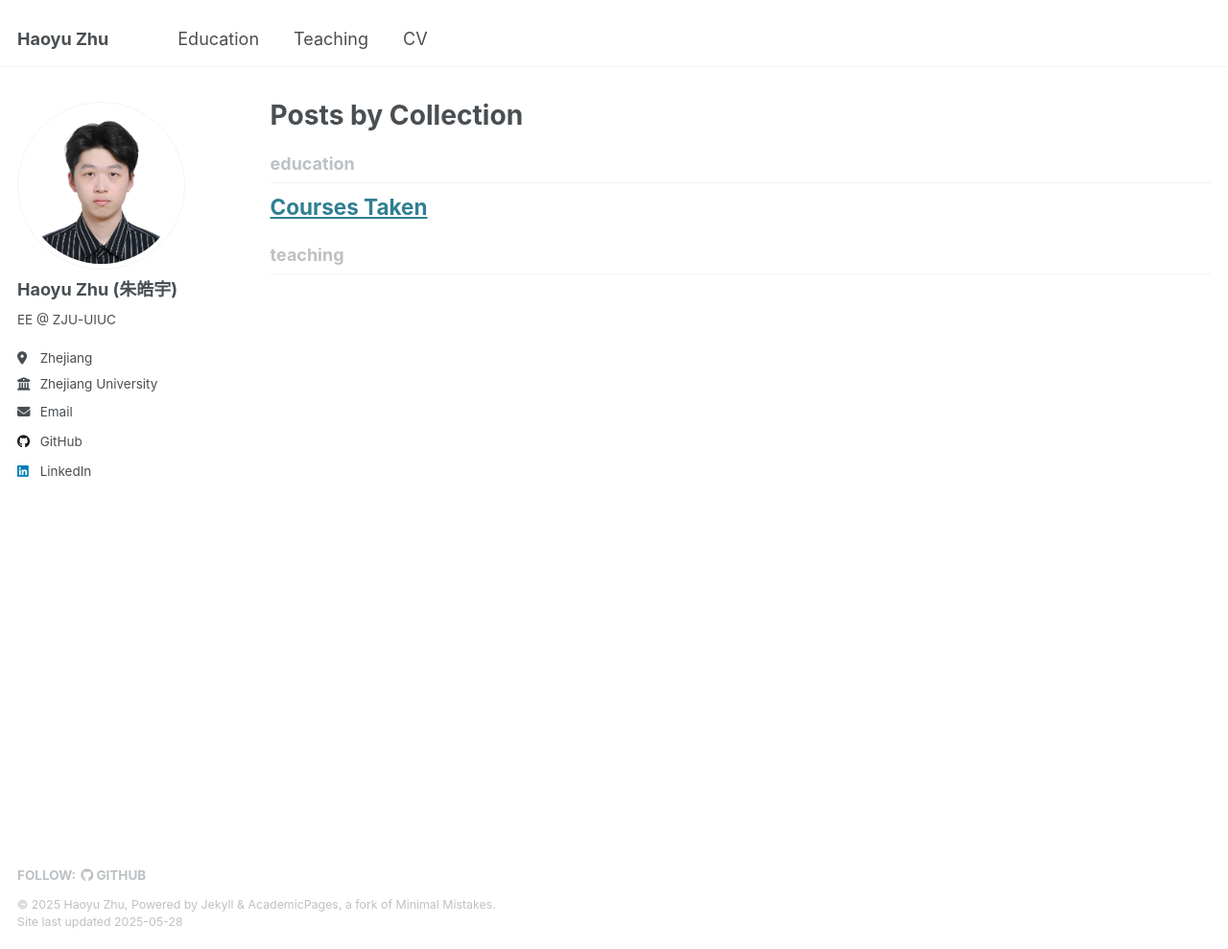
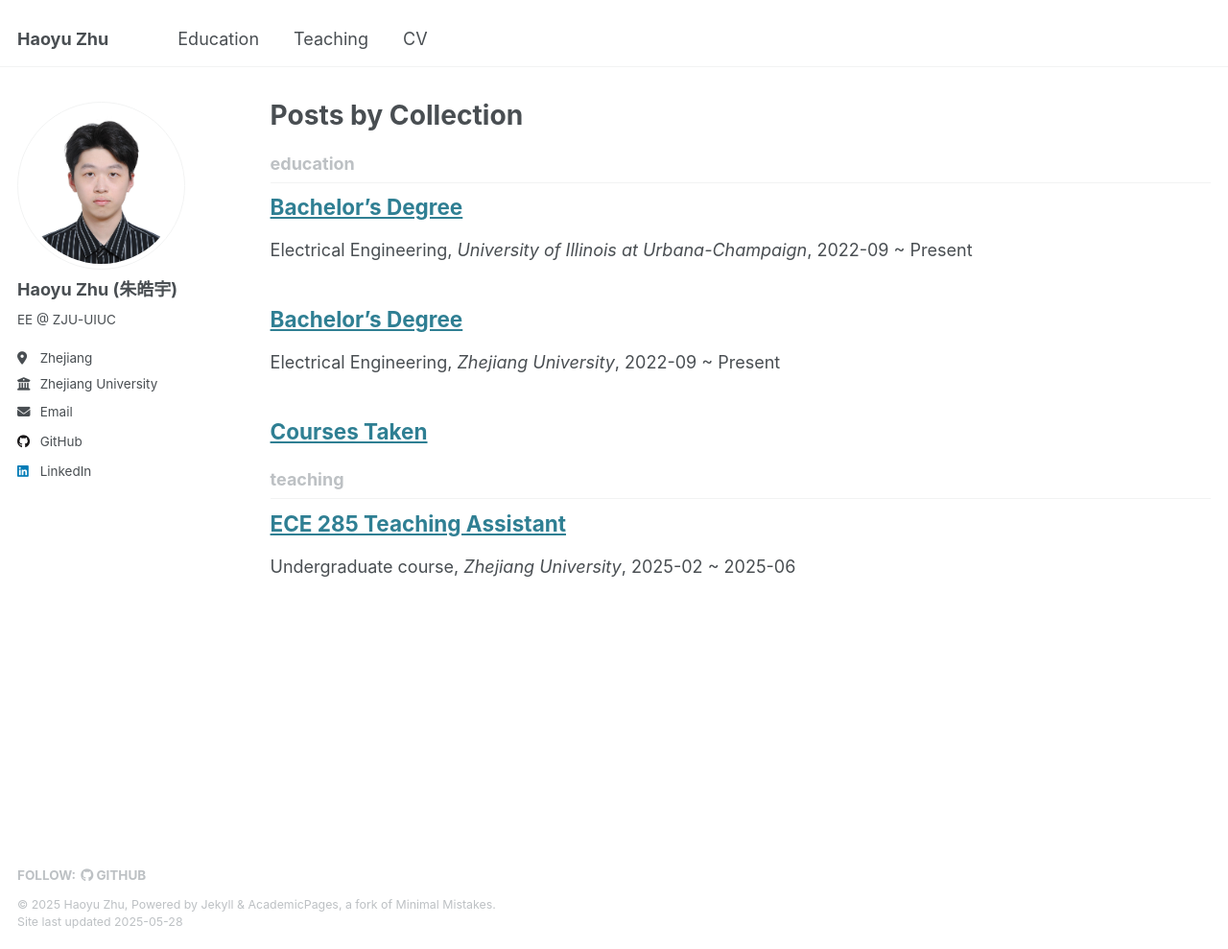
Before and after one commit to geniucker-dev/academic-pages, a Jekyll site: the page built from _pages/collection-archive.html, in a window 1280 px wide and 989 px high. Shown: the whole window at 96% size. Built offline with Jekyll 4.4.1, drawn with Linux system fonts in a browser that asks for light colours; a file with an impossible date is left out; part of the change alters nothing that is shown.

```diff
--- a/_education/bachelor-uiuc.md
+++ b/_education/bachelor-uiuc.md
@@ -6,6 +6,5 @@ type: "Electrical Engineering"
 venue: "University of Illinois at Urbana-Champaign"
 excerpt: ""
 display_date: "2022-09 ~ Present"
-date: 2026-06
 location: "Urbana, IL, USA"
 ---
--- a/_education/bachelor-zju.md
+++ b/_education/bachelor-zju.md
@@ -6,7 +6,6 @@ type: "Electrical Engineering"
 venue: "Zhejiang University"
 excerpt: ""
 display_date: "2022-09 ~ Present"
-date: 2026-06
 location: "Hangzhou, China"
 
 awards:
--- a/_teaching/2025-spring-teaching-assistant.md
+++ b/_teaching/2025-spring-teaching-assistant.md
@@ -5,6 +5,5 @@ type: "Undergraduate course"
 # permalink: /teaching/2014-spring-teaching-1
 venue: "Zhejiang University"
 display_date: 2025-02 ~ 2025-06
-date: 2025-02
 location: "Haining, China"
 ---
```
